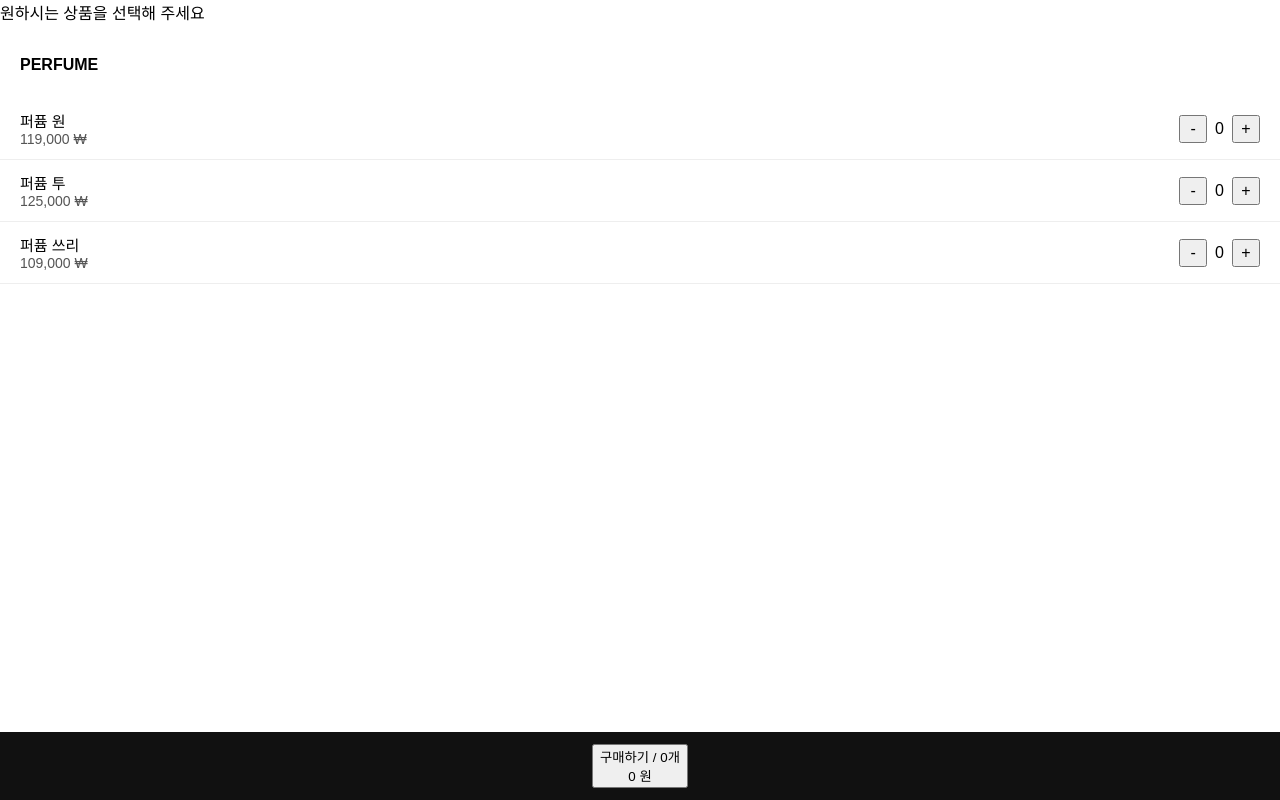
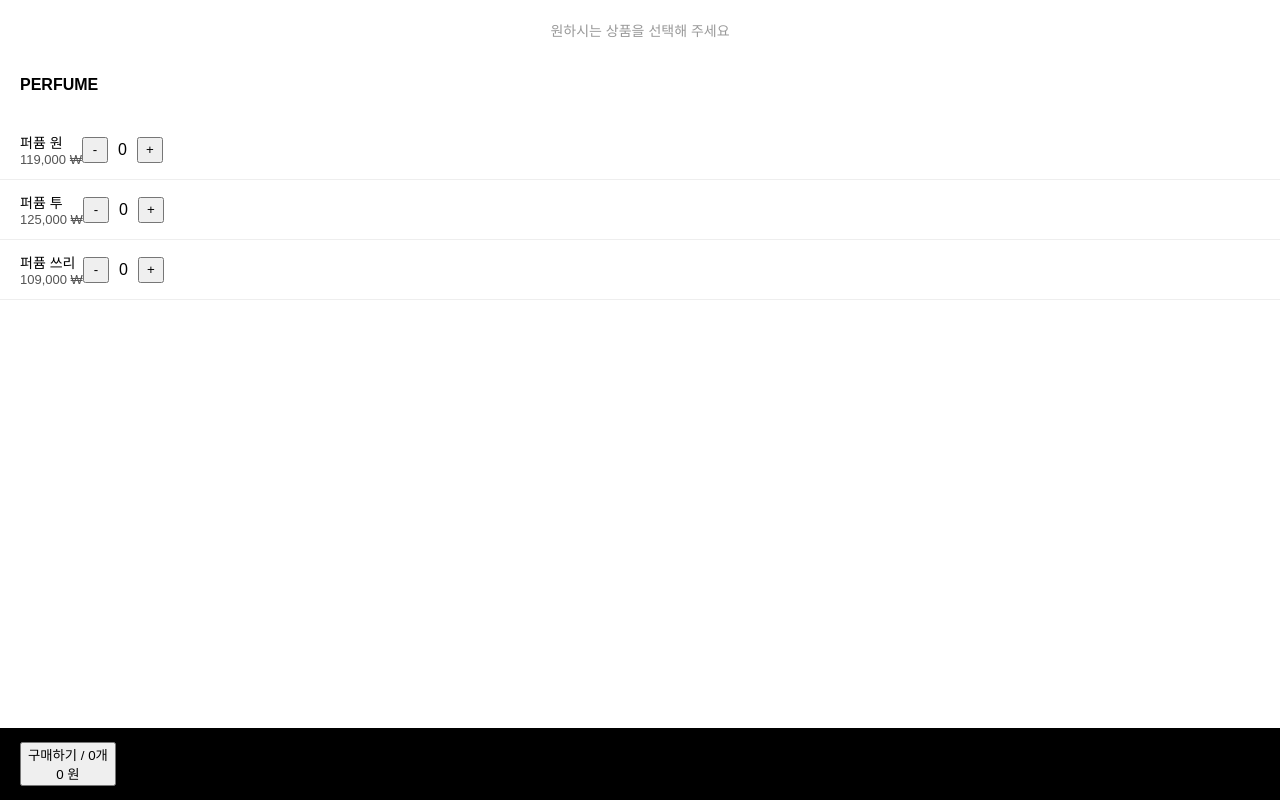
Before and after one commit to abcbakery/fra422-checkout, a plain HTML site: page index.html in a window 1280 px wide. Drawn offline with Linux system fonts and the light colour scheme.

Commit message:
Update style.css

```diff
--- a/style.css
+++ b/style.css
@@ -1,54 +1,62 @@
-
 body {
   margin: 0;
-  padding: 0;
   font-family: sans-serif;
   background: #fff;
-  color: #000;
 }
-.page-title {
-  font-size: 18px;
+.header {
+  font-size: 14px;
+  color: #999;
   text-align: center;
-  padding: 20px;
-  color: #777;
+  padding: 20px 0 10px;
 }
 .section-title {
-  padding: 16px 20px 8px;
+  padding: 10px 20px;
   font-weight: bold;
   font-size: 16px;
 }
 .product-item {
   display: flex;
-  justify-content: space-between;
   align-items: center;
   padding: 12px 20px;
   border-bottom: 1px solid #eee;
+  cursor: pointer;
+}
+.product-img {
+  width: 60px;
+  height: 60px;
+  object-fit: cover;
+  border-radius: 6px;
+}
+.product-info {
+  flex: 1;
+  padding: 0 12px;
 }
 .product-name {
-  font-size: 15px;
+  font-size: 14px;
 }
 .product-price {
+  font-size: 13px;
   color: #555;
-  font-size: 14px;
 }
 .qty-controls {
   display: flex;
   align-items: center;
-  gap: 8px;
+  gap: 10px;
 }
 .qty-controls button {
-  width: 28px;
-  height: 28px;
-  font-size: 16px;
+  width: 26px;
+  height: 26px;
 }
 .footer {
   position: fixed;
   bottom: 0;
-  left: 0;
-  right: 0;
-  background: #111;
+  width: 100%;
+  background: black;
   color: white;
-  text-align: center;
-  padding: 12px;
+  padding: 14px 20px;
   font-size: 16px;
+  display: flex;
+  justify-content: space-between;
+  font-weight: bold;
+  box-sizing: border-box;
 }
```
